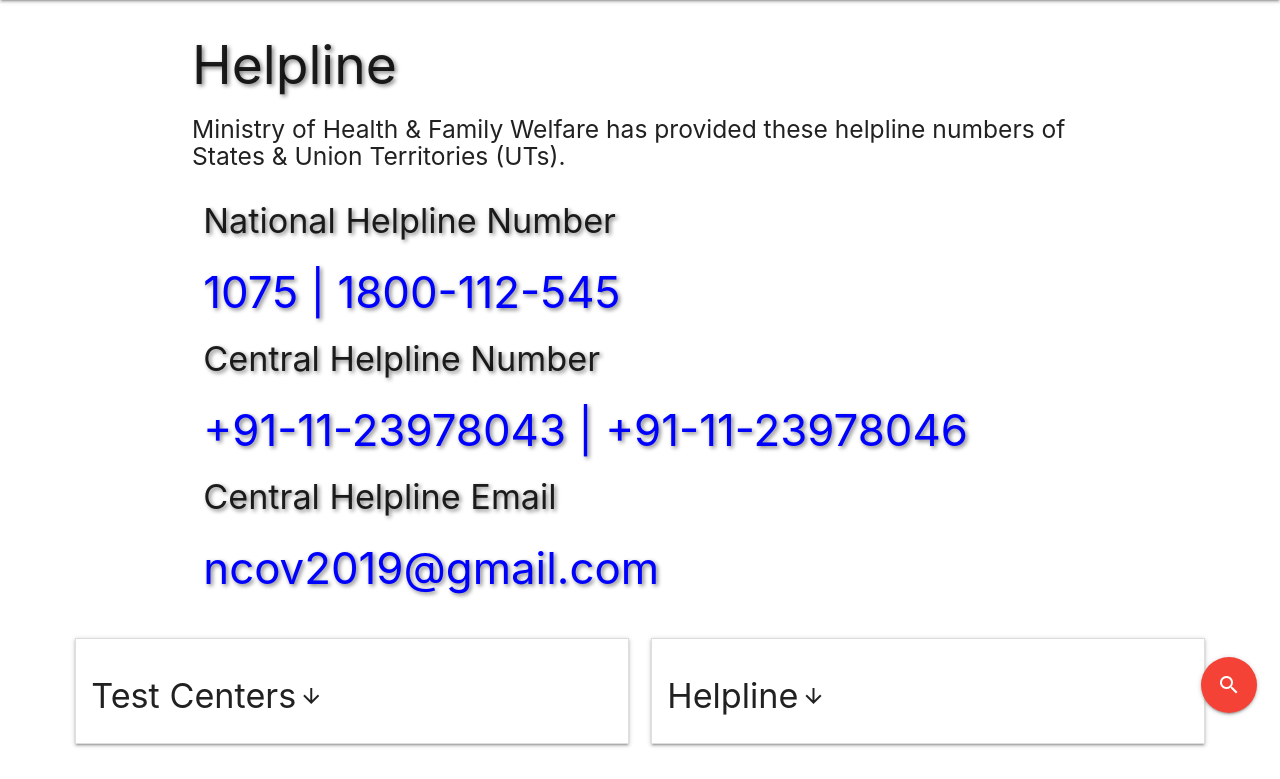
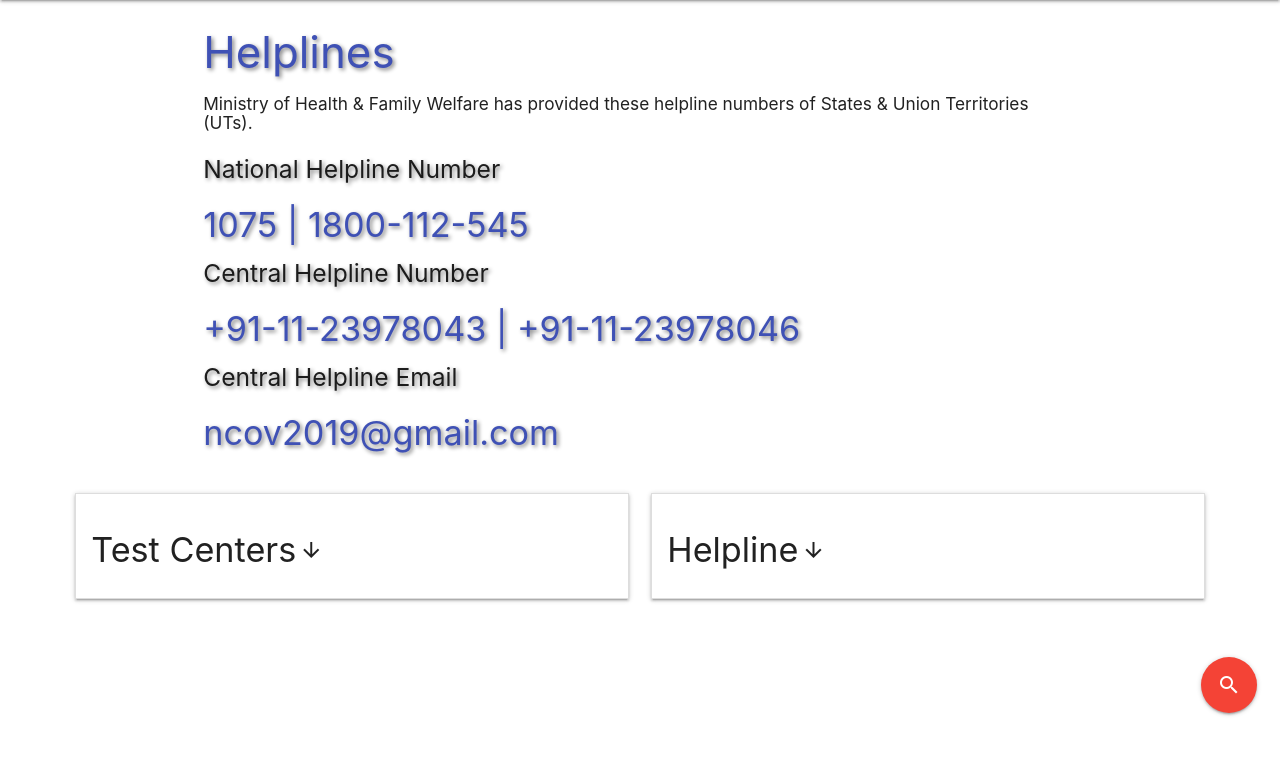
Before and after one commit to iamabhishektiwari/mywebsite, a Django app: page /india/helpline in a window 1280 px wide. Shown: the part 64-843 px from the top of the page. After the commit the page ends 780 px from the top, so only its background shows below. Run offline with Django 3.2, Linux system fonts and the light colour scheme; data comes from the database, SQL or seed files in the repository; some libraries are stand-ins or nearby versions.

Commit message:
bug fixes

```diff
--- a/indiaRecords/templates/base.html
+++ b/indiaRecords/templates/base.html
@@ -91,7 +91,7 @@
       /*Custom Color Of Indicator*/
     }
     .widthextra{
-      width:80%
+      width:90%
     }
     .pdd{
       margin-bottom:20px;
--- a/indiaRecords/templates/helpline.html
+++ b/indiaRecords/templates/helpline.html
@@ -12,9 +12,7 @@ India-Status
 .width90{
   width:90%;
 }
-h3{
-  color:blue;
-}
+
 .scroll{
   height:650px;
   border:solid 2px #3f51b5;
@@ -30,15 +28,16 @@ h3{
 
 
 <div class="container">
-  <h2 class="shadow">Helpline</h2>
-  <h5>Ministry of Health & Family Welfare has provided these helpline numbers of States & Union Territories (UTs).</h5>
-
   <div class="row">
+    <div class="col s12 l12 m12">
+      <h3 class="indigo-text shadow">Helplines</h3>
+      <h6>Ministry of Health & Family Welfare has provided these helpline numbers of States & Union Territories (UTs).</h6>
+    </div>
     <div class="col s12 shadow">
 
-    <h4> National Helpline Number </h4> <b><h3> 1075  |  1800-112-545 </h3></b>
-    <h4> Central Helpline Number </h4> <b><h3> +91-11-23978043  |  +91-11-23978046 </h3></b>
-    <h4> Central Helpline Email </h4> <b><h3> ncov2019@gmail.com </h3></b>
+    <h5> National Helpline Number </h5> <b><h4 class="indigo-text"> 1075  |  1800-112-545 </h4></b>
+    <h5> Central Helpline Number </h5> <b><h4 class="indigo-text"> +91-11-23978043  |  +91-11-23978046 </h4></b>
+    <h5> Central Helpline Email </h5> <b><h4 class="indigo-text"> ncov2019@gmail.com </h4></b>
 
     </div>
 
--- a/indiaRecords/templates/india_status.html
+++ b/indiaRecords/templates/india_status.html
@@ -47,7 +47,7 @@ geochart.draw(data, opts);
             <div class="card-content shadowblue">
               <span class="card-title counter-count">{{ indconfirmed }}</span>
               <p>
-                Confirmed Cases <br>
+                Total Cases <br>
               </p>
             </div>
           </div>
```
Also changed, not shown: indiaRecords/templates/states_table.html (+4 -4 lines).
